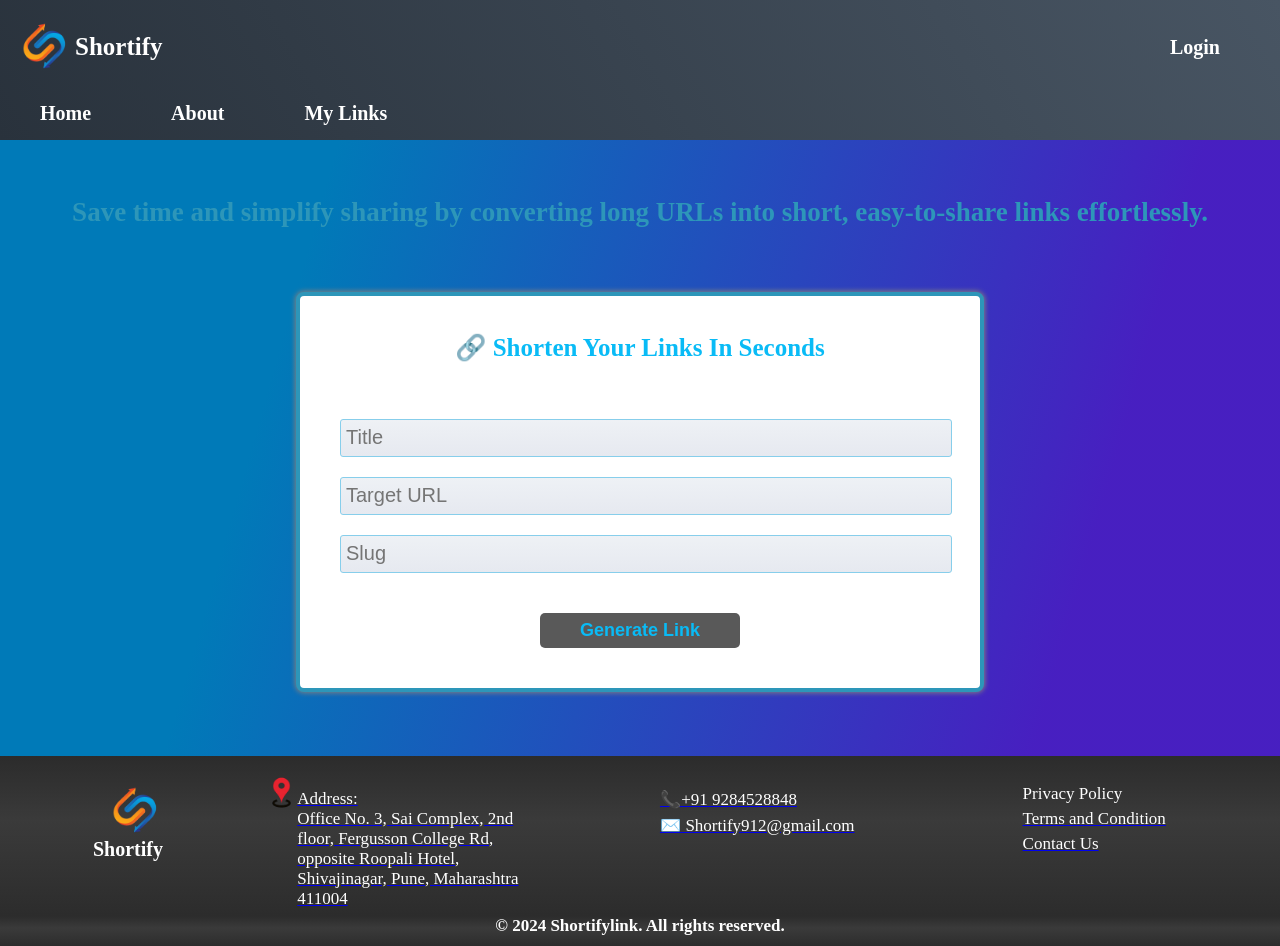
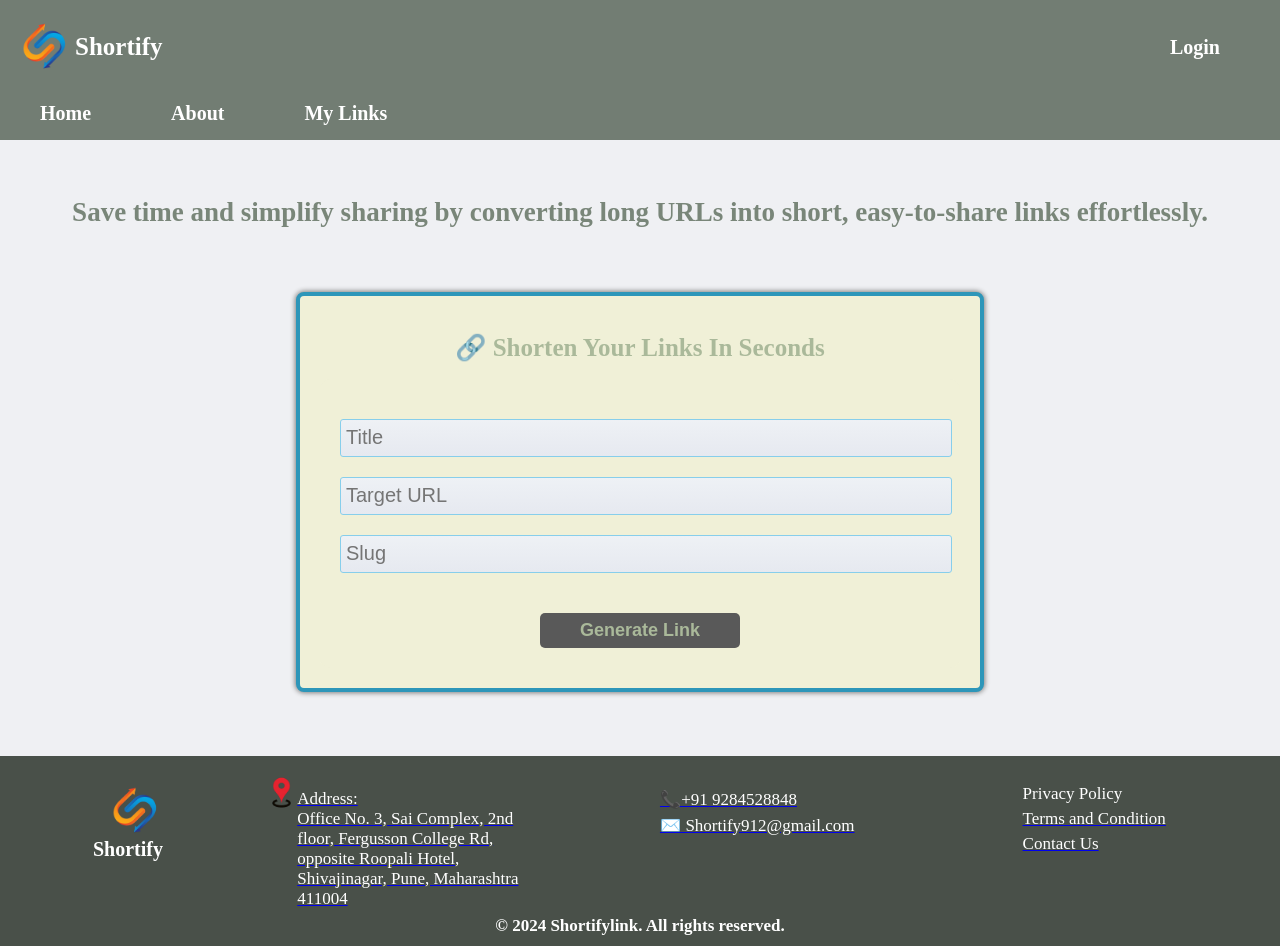
Before and after one commit to lakshmankolpe/Shortify, a React app in the folder frontend/: page / in a window 1280 px wide. Built offline with nearby package versions, Linux system fonts and the light colour scheme; sample sign-in values are in the browser's storage.

Commit message:
web them change and home page heading color changes

```diff
--- a/frontend/src/components/Footer/Footer.css
+++ b/frontend/src/components/Footer/Footer.css
@@ -1,10 +1,6 @@
 .footer-main-container {
-  background: linear-gradient(to bottom, #323232 0%, #3f3f3f 40%, #1c1c1c 150%),
-    linear-gradient(
-      to top,
-      rgba(255, 255, 255, 0.4) 0%,
-      rgba(0, 0, 0, 0.25) 200%
-    );
+
+  background-color: #495049;
   background-blend-mode: multiply;
   display: flex;
   justify-content: space-between;
@@ -71,12 +67,7 @@
 }
 .copy-right-text-container {
   text-align: center;
-  background: linear-gradient(to bottom, #323232 0%, #3f3f3f 40%, #1c1c1c 150%),
-    linear-gradient(
-      to top,
-      rgba(255, 255, 255, 0.4) 0%,
-      rgba(0, 0, 0, 0.25) 200%
-    );
+  background-color: #495049;
   background-blend-mode: multiply;
   margin: 0;
   padding-bottom: 10px;
--- a/frontend/src/components/Navbar/Navbar.css
+++ b/frontend/src/components/Navbar/Navbar.css
@@ -1,5 +1,5 @@
 .navbar-main-container {
-  background-image: linear-gradient(60deg, #29323c 0%, #485563 100%);
+  background-color: #727D73;
   height: 140px;
   display: flex;
   flex-wrap: wrap;
--- a/frontend/src/index.css
+++ b/frontend/src/index.css
@@ -12,5 +12,5 @@ body {
     background-size: cover;
     background-position: center; */
 
-    background-image: linear-gradient( 105.9deg,  rgba(0,122,184,1) 24.4%, rgba(46,0,184,0.88) 80.5% );
+   background-color: #eff0f3;
 }
--- a/frontend/src/views/Home/Home.css
+++ b/frontend/src/views/Home/Home.css
@@ -1,5 +1,5 @@
 .main-container {
-  background-color: white;
+  background-color: #F0F0D7;
   width: 50%;
   margin: 5% auto;
   padding: 20px;
@@ -11,21 +11,21 @@
 .app-title {
   font-size: 25px;
   text-align: center;
-  color:#09bbf6;
+  color:#AAB99A;
 }
 .app-paragraph {
   text-align: center;
   padding-top: 30px;
   font-size: 27px;
   font-weight: 550;
-  color:#2d96b9;
+  color:#798679;
 
 }
 
 .link-form {
   display: block;
   margin: 0 auto;
-  background-color: white;
+  background-color: #F0F0D7;
   padding: 20px;
   border-radius: 10px;
 }
@@ -49,7 +49,7 @@
   background-color:#595959;
   font-size: 18px;
   font-weight: bold;
-  color: #09bbf6;
+  color: #AAB99A;
   padding: 7px 40px;
   border-radius: 5px;
   display: block;
```
